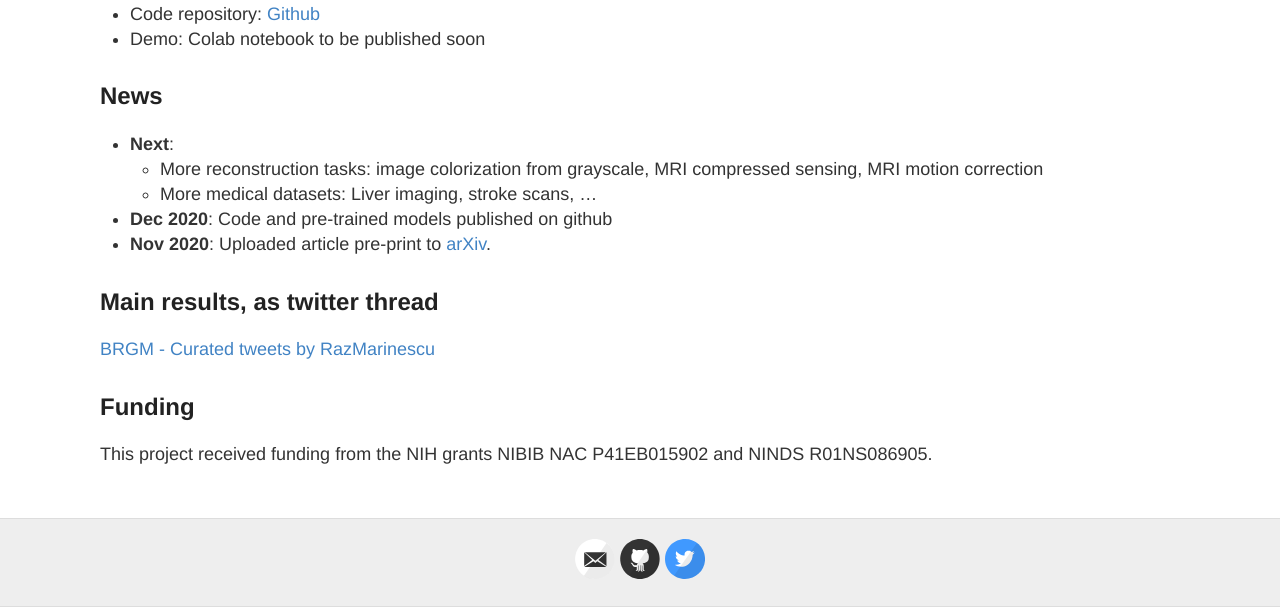
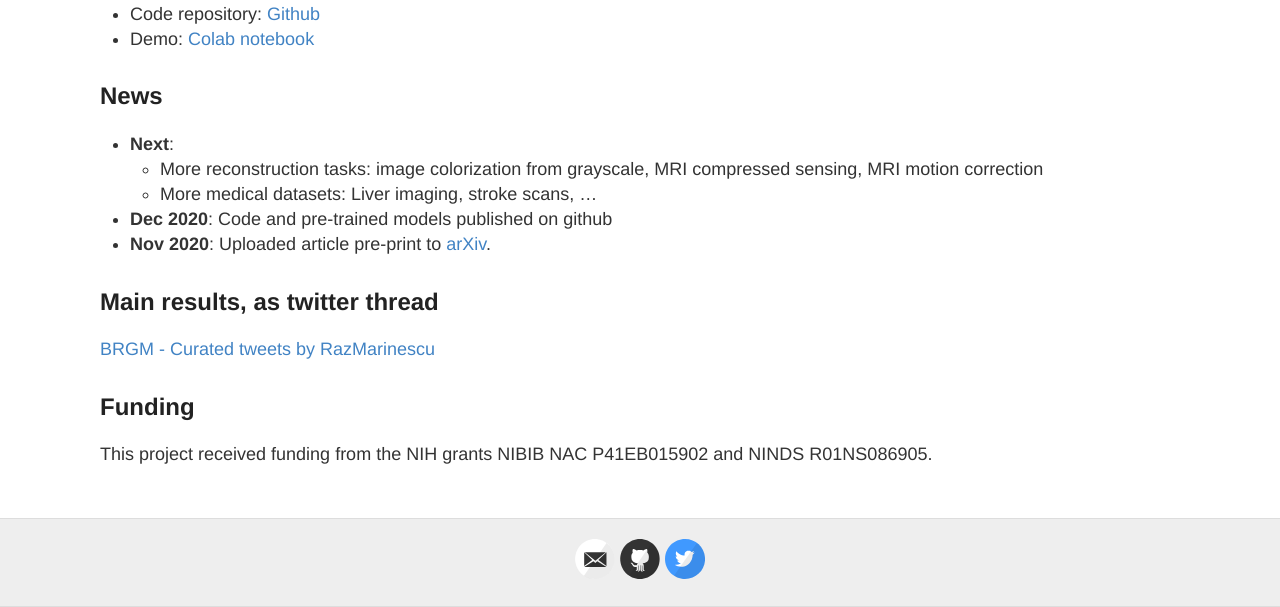
Before and after one commit to razvanmarinescu/razvanmarinescu.github.io, a Jekyll site: the page built from _posts/2021-01-04-brgm.md, in a window 1280 px wide. Shown: the part 539-1146 px from the top of the page. Built offline with Jekyll 4.4.1, drawn with Linux system fonts in a browser that asks for light colours; comment, search, counter and statistics services are not loaded.

Commit message:
added link to Colab Notebook

```diff
--- a/_posts/2021-01-04-brgm.md
+++ b/_posts/2021-01-04-brgm.md
@@ -14,7 +14,7 @@ published: true
 
 * Pre-print: [arxiv](https://arxiv.org/abs/2012.04567)
 * Code repository: [Github](https://github.com/razvanmarinescu/brgm)
-* Demo: Colab notebook to be published soon
+* Demo: [Colab notebook](https://colab.research.google.com/drive/1G7_CGPHZVGFWIkHOAke4HFg06-tNHIZ4?usp=sharing)
 
 ## News
 
```
